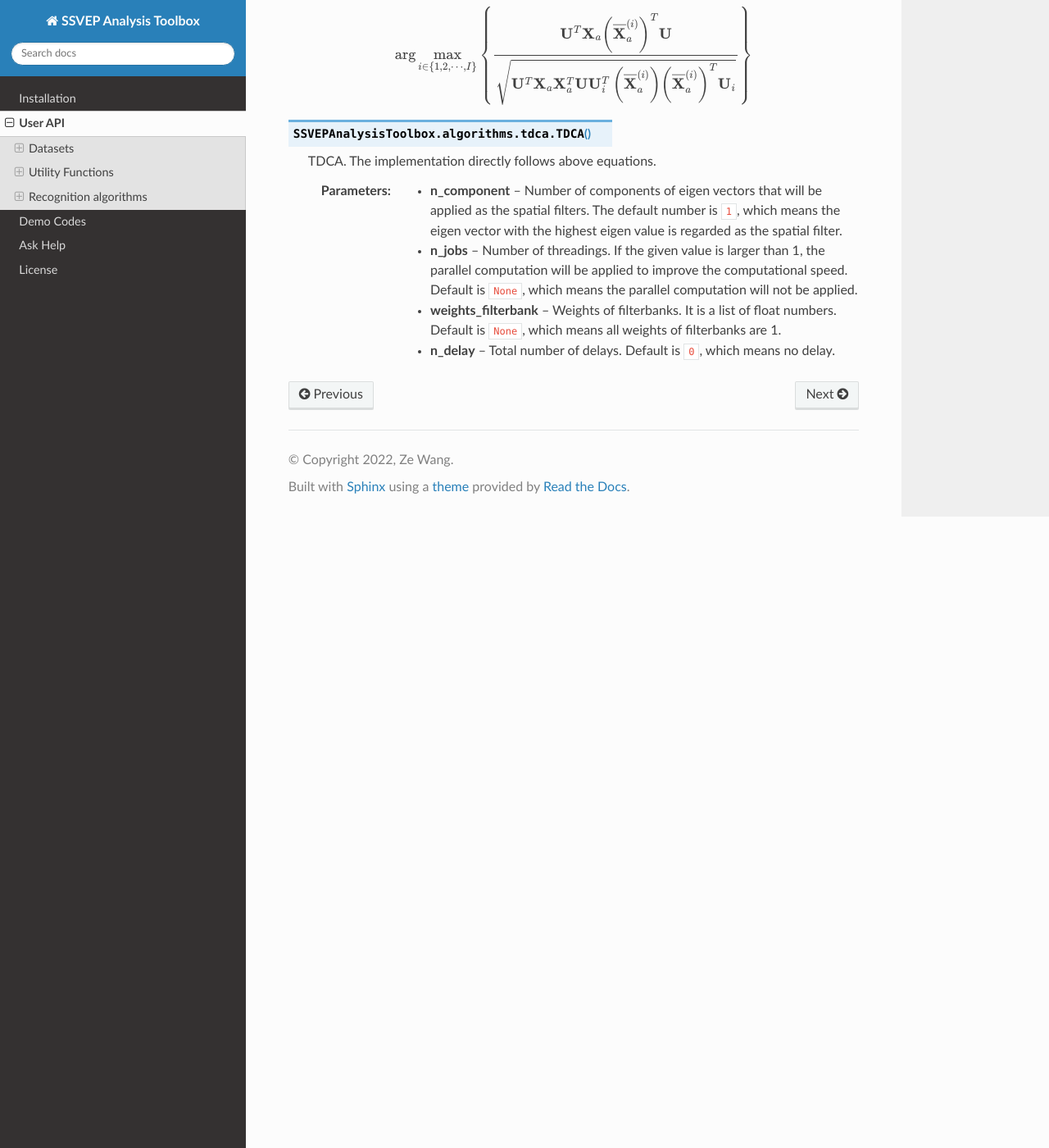
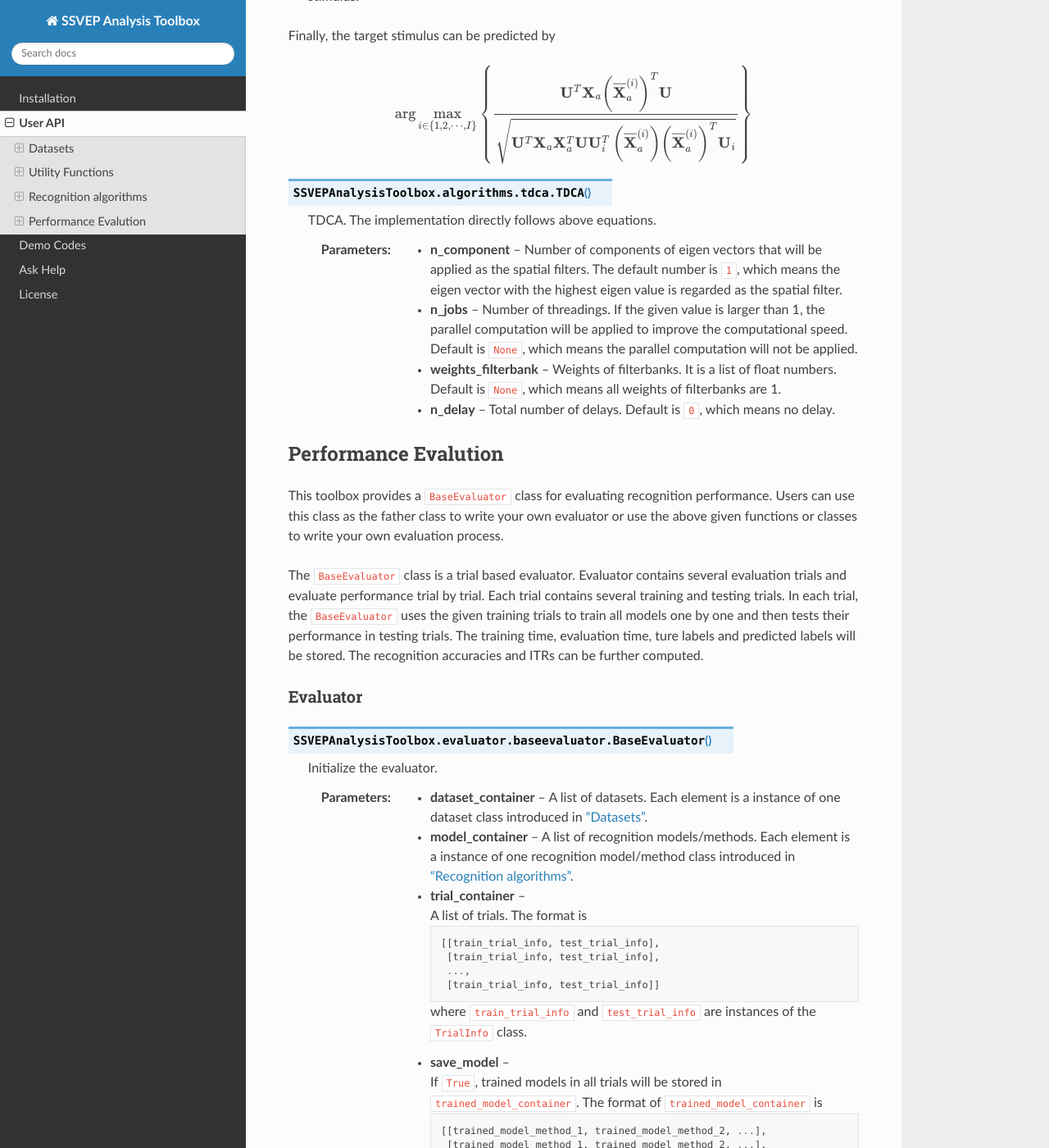
Before and after one commit to pikipity/SSVEP-Analysis-Toolbox, a Sphinx documentation site: the page built from Docs/API.rst, in a window 1280 px wide and 1400 px high, scrolled down 21849 px. Shown: the whole window at 82% size. Built offline with Sphinx 7.4.7 and the Read the Docs theme 2.0.0, drawn with Linux system fonts in a browser that asks for light colours; some of the changed text lies outside the part shown.

Commit message:
Update API.rst

```diff
--- a/Docs/API.rst
+++ b/Docs/API.rst
@@ -891,3 +891,76 @@ Finally, the target stimulus can be predicted by
     :param weights_filterbank: Weights of filterbanks. It is a list of float numbers. Default is ``None``, which means all weights of filterbanks are 1.
 
     :param n_delay: Total number of delays. Default is ``0``, which means no delay.
+
+Performance Evalution
+------------------------
+
+This toolbox provides a ``BaseEvaluator`` class for evaluating recognition performance. Users can use this class as the father class to write your own evaluator or use the above given functions or classes to write your own evaluation process.
+
+The ``BaseEvaluator`` class is a trial based evaluator. Evaluator contains several evaluation trials and evaluate performance trial by trial. Each trial contains several training and testing trials. In each trial, the ``BaseEvaluator`` uses the given training trials to train all models one by one and then tests their performance in testing trials. The training time, evaluation time, ture labels and predicted labels will be stored. The recognition accuracies and ITRs can be further computed.
+
+Evaluator
+^^^^^^^^^^^^
+
+.. py:function:: SSVEPAnalysisToolbox.evaluator.baseevaluator.BaseEvaluator
+
+    Initialize the evaluator.
+
+    :param dataset_container: A list of datasets. Each element is a instance of one dataset class introduced in `"Datasets" <#datasets>`_.
+
+    :param model_container: A list of recognition models/methods. Each element is a instance of one recognition model/method class introduced in `"Recognition algorithms" <#recognition-algorithms>`_.
+
+    :param trial_container: A list of trials. The format is
+
+        .. code-block:: python
+
+            [[train_trial_info, test_trial_info],
+             [train_trial_info, test_trial_info],
+             ...,
+             [train_trial_info, test_trial_info]]
+
+        where ``train_trial_info`` and ``test_trial_info`` are instances of the ``TrialInfo`` class.
+
+    :param save_model: If ``True``, trained models in all trials will be stored in ``trained_model_container``. The format of ``trained_model_container`` is
+
+        .. code-block:: python
+
+            [[trained_model_method_1, trained_model_method_2, ...],
+             [trained_model_method_1, trained_model_method_2, ...],
+             ...,
+             [trained_model_method_1, trained_model_method_2, ...]]
+
+        where ``trained_model_method_1``, ``trained_model_method_2``, ... are instances of recognition model/method classes, which order is same as ``model_container``.
+
+        If ``False``, ``trained_model_container`` is an empty list.
+
+        Default is ``False``.
+
+    :param disp_processbar: If ``True``, a progress bar will be shown in console to illustrate the evaluation process. Otherwise, the progress bar will be shown. Default is ``True``.
+
+    :param ignore_stim_phase: If ``True``, stimulus phases of generating reference signals will be set as 0 during the evalution. Otherwise, stimulus phases will use the dataset information. Default is ``False``.
+
+.. note::
+
+    Saving models by setting ``save_model`` as ``True`` may occupy large memory.
+
+.. py:function:: run
+    :module: BaseEvaluator
+
+    Run the evaluation process. Performance will be stored in ``performance_container``. The format of ``performance_container`` is
+
+    .. code-block:: python
+
+        [[performance_method_1, performance_method_2, ...],
+         [performance_method_1, performance_method_2, ...],
+         ...,
+         [performance_method_1, performance_method_2, ...]]
+
+    where ``performance_method_1``, ``performance_method_2``, ... are instances of the ``PerformanceContainer`` class for different recognition models/methods. The order follows ``model_container``.
+
+    :param n_jobs: Number of threadings using for recognition methods. If the given value is larger than 1, the parallel computation will be applied to improve the computational speed. Default is ``None``, which means the parallel computation will not be applied. The evaluator will reset ``n_jobs`` in recognition methods.
+
+    :param eval_train: *Please ignore this parameter and leave this parameter as the default value. The function related to this parameter is under development.*
+
+Trial information
+^^^^^^^^^^^^^^^^^^^^
```
